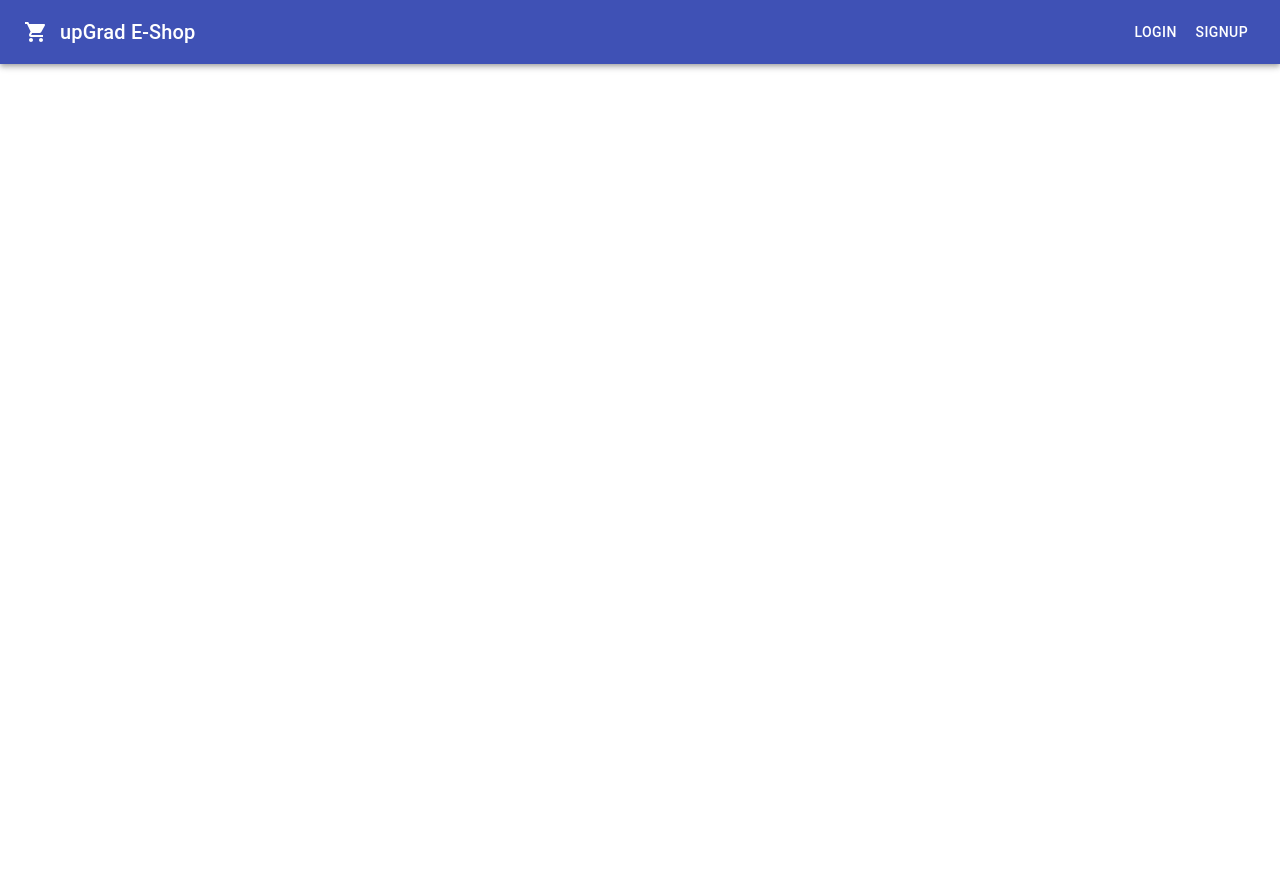
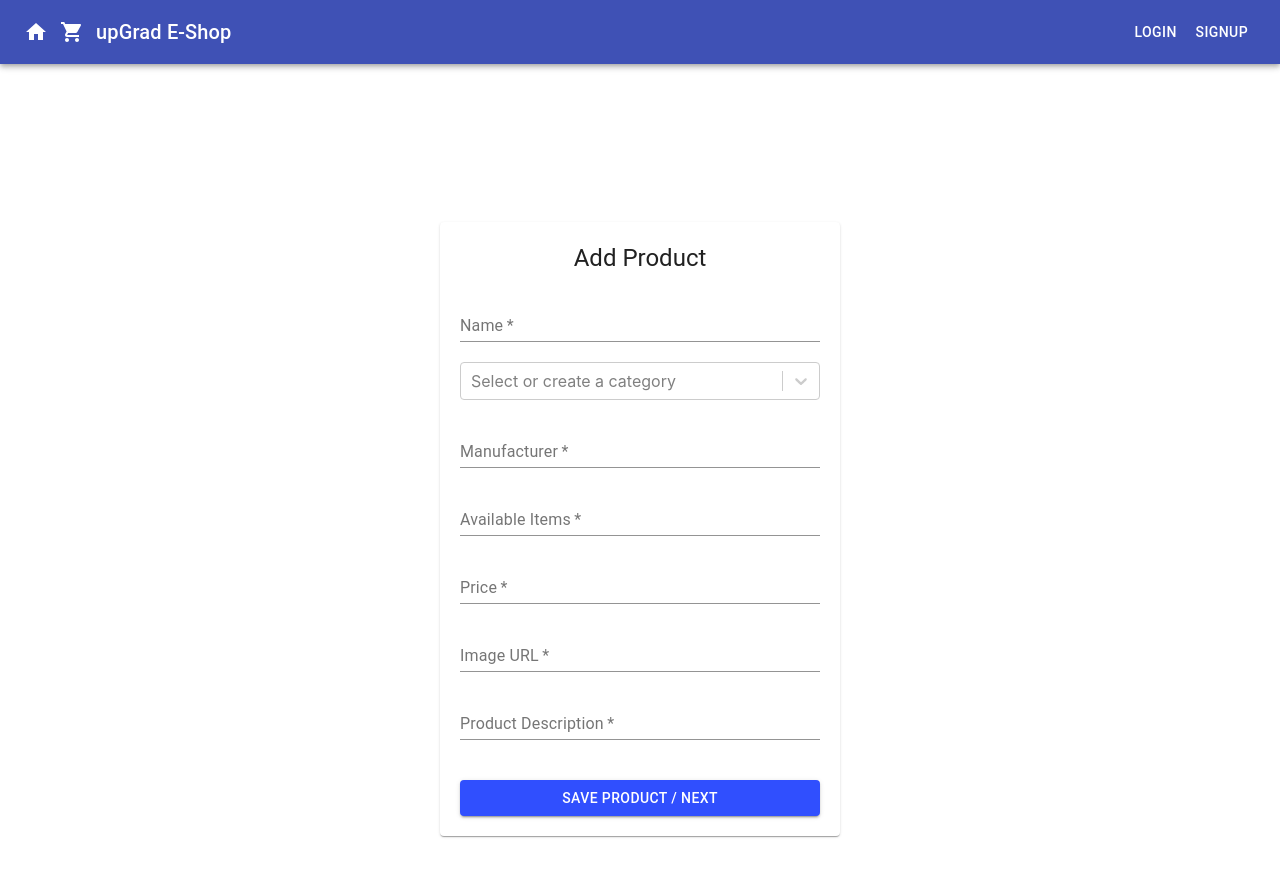
Before and after one commit to Samia-20/react-shopping-app, a React (Create React App) app: page /add-products in a window 1280 px wide. Shown: the top 876 px of the page. Before the commit the page ends 800 px from the top, so only its background shows below. Built offline with nearby package versions, Linux system fonts and the light colour scheme; no server answers.

Commit message:
Backend integration ad add products page

```diff
--- a/package.json
+++ b/package.json
@@ -18,6 +18,7 @@
     "react-router": "^6.21.0",
     "react-router-dom": "^6.21.0",
     "react-scripts": "5.0.1",
+    "react-select": "^5.8.0",
     "react-toastify": "^9.1.3",
     "web-vitals": "^2.1.4"
   },
--- a/src/App.js
+++ b/src/App.js
@@ -7,6 +7,8 @@ import SignUpPage from './components/SignUpPage';
 import ProductsPage from './components/ProductsPage';
 import ProductDetails from './components/ProductDetails';
 import OrderPage from './components/OrderPage';
+import AddProduct from './components/AddProduct';
+import ConfirmOrder from './components/ConfirmOrder';
 
 function App() {
   const [user, setUser] = useState(null);
@@ -30,7 +32,8 @@ function App() {
         <Route path="/products" element={<ProductsPage />} />
         <Route path="/productDetails" element={<ProductDetails />} />
         <Route path="/orders" element={<OrderPage />} />
-        {/* other routes for your application */}
+        <Route path="/add-products" element={<AddProduct />} />
+        <Route path="/confirm-order" element={<ConfirmOrder />} />
       </Routes>
     </BrowserRouter>
   );
--- /dev/null
+++ b/src/components/AddProduct.jsx
@@ -0,0 +1,180 @@
+import React, { useState, useEffect } from 'react';
+import { Paper, Typography, TextField, Button } from '@material-ui/core';
+import { ToastContainer, toast } from 'react-toastify';
+import 'react-toastify/dist/ReactToastify.css';
+import CreatableSelect from 'react-select/creatable';
+import 'react-toastify/dist/ReactToastify.css';
+const AddProduct = ({onStateChange}) => {
+  const [name, setName] = useState('');
+  const [category, setCategory] = useState('');
+  const [selectedCategory, setSelectedCategory] = useState(null);
+  const [manufacturer, setManufacturer] = useState('');
+  const [availableItems, setAvailableItems] = useState('');
+  const [price, setPrice] = useState('');
+  const [imageUrl, setImageUrl] = useState('');
+  const [productDescription, setProductDescription] = useState('');
+  const [categories, setCategories] = useState([]);
+
+  useEffect(() => {
+    // Fetch categories from your API or data source
+    // This is a placeholder - replace with your actual data fetching logic
+    const fetchCategories = async () => {
+      try {
+        const response = await fetch('http://localhost:8080/api/products/categories'); // Replace with your API endpoint
+        const data = await response.json();
+
+        // Format categories for CreatableSelect
+        const formattedCategories = data.map(cat => ({ value: cat, label: cat }));
+        setCategories(formattedCategories);
+      } catch (error) {
+        console.error('Error fetching categories:', error);
+      }
+    };
+
+    fetchCategories();
+  }, []);
+
+
+const handleCategoryChange = (newValue) => {
+    setSelectedCategory(newValue);
+    setCategory(newValue ? newValue.value : ''); // Update your existing category state
+  };
+
+  const submitProduct = async (event) => {
+    event.preventDefault();
+
+    // Define productData at a higher scope
+    const productData = {
+      name,
+      category: selectedCategory ? selectedCategory.value : '',
+      manufacturer,
+      availableItems: parseInt(availableItems, 10), // Ensure this is an integer
+      price: parseFloat(price), // Ensure this is a double
+      imageUrl, // Ensure this field name matches your DTO
+      description: productDescription, // Map to the correct DTO field
+    };
+
+    if (!name || !selectedCategory || !manufacturer || !availableItems || !price) {
+      toast.error('Please enter all required fields!', {
+        // ...existing toast configuration
+      });
+    } else {
+      try {
+        const token = localStorage.getItem('token');
+        const response = await fetch('http://localhost:8080/api/products', {
+          method: 'POST',
+          headers: {
+            'Content-Type': 'application/json',
+            'x-auth-token': token,
+          },
+          body: JSON.stringify(productData),
+        });
+
+        if (!response.ok) {
+          throw new Error('Something went wrong with the request');
+        }
+
+        // Handle the response here
+        const responseData = await response.json();
+        toast('Product added successfully!', {
+          // ...existing toast configuration for success
+        });
+
+        // Use productData here if needed
+        if (typeof onStateChange === 'function') {
+          onStateChange(responseData);
+        }
+
+      } catch (error) {
+        toast.error('Error adding product: ' + error.message, {
+          // ...existing toast configuration for error
+        });
+      }
+    }
+  };
+
+
+
+  return (
+    <div style={{ marginTop: '65px', display: 'flex', alignItems: 'center', justifyContent: 'center', height: '100vh' }}>
+       <ToastContainer
+          position="top-right"
+          autoClose={2000}
+          hideProgressBar={false}
+          newestOnTop={false}
+          closeOnClick
+          rtl={false}
+          pauseOnFocusLoss
+          draggable
+          pauseOnHover
+          theme="light"
+        />
+        {/* Same as */}
+        <ToastContainer />
+      <Paper style={{ padding: 20, maxWidth: 400, width: '100%', boxSizing: 'border-box' }}>
+        <Typography variant="h5" style={{ textAlign: 'center', marginBottom: '20px' }}>Add Product</Typography>
+        <form onSubmit={submitProduct} noValidate autoComplete="off" style={{ display: 'flex', flexDirection: 'column', gap: 20 }}>
+          <TextField
+            label="Name"
+            value={name}
+            onChange={(e) => setName(e.target.value)}
+            required
+            fullWidth
+            placeholder="Name*"
+          />
+           <CreatableSelect
+        isClearable
+        onChange={handleCategoryChange}
+        value={selectedCategory}
+        options={categories} // Provide formatted categories here
+        placeholder="Select or create a category"
+      />
+          <TextField
+            label="Manufacturer"
+            value={manufacturer}
+            onChange={(e) => setManufacturer(e.target.value)}
+            required
+            fullWidth
+            placeholder="Manufacturer*"
+          />
+          <TextField
+            label="Available Items"
+            value={availableItems}
+            onChange={(e) => setAvailableItems(e.target.value)}
+            required
+            fullWidth
+            placeholder="Available Items*"
+          />
+          <TextField
+            label="Price"
+            value={price}
+            onChange={(e) => setPrice(e.target.value)}
+            required
+            fullWidth
+          />
+          <TextField
+            label="Image URL"
+            value={imageUrl}
+            onChange={(e) => setImageUrl(e.target.value)}
+            required
+            fullWidth
+            placeholder="Land Mark"
+          />
+          <TextField
+            label="Product Description"
+            value={productDescription}
+            onChange={(e) => setProductDescription(e.target.value)}
+            required
+            fullWidth
+            placeholder="Product Description*"
+          />
+
+          <Button type="submit" color="primary" variant="contained" style={{ backgroundColor: '#304FFE', marginTop: '20px' }}>SAVE PRODUCT / NEXT</Button>
+        </form>
+
+      </Paper>
+    </div>
+  );
+};
+
+export default AddProduct;
--- a/src/components/NavBar.jsx
+++ b/src/components/NavBar.jsx
@@ -1,40 +1,78 @@
 // NavBar.js
-import React from 'react';
-import { AppBar, Toolbar, IconButton, Button, Typography } from '@material-ui/core';
+import React, { useState } from 'react';
+import { AppBar, Toolbar, IconButton, Button, Typography, TextField } from '@material-ui/core';
 import ShoppingCartIcon from '@material-ui/icons/ShoppingCart';
-import { Link } from 'react-router-dom';
-import { useNavigate } from 'react-router-dom';
+import HomeIcon from '@material-ui/icons/Home';
+import { Link, useNavigate } from 'react-router-dom';
+import InputAdornment from '@material-ui/core/InputAdornment';
+import SearchIcon from '@material-ui/icons/Search';
 
 const NavBar = ({ user, onLogout }) => {
   const navigate = useNavigate();
+  const [searchTerm, setSearchTerm] = useState('');
 
   const handleLogout = () => {
-    onLogout(); // This function should handle the logout logic and update the 'user' state
+    onLogout();
     navigate('/login');
   };
+
+  const handleSearch = (event) => {
+    // Implement search functionality here
+    console.log(searchTerm);
+  };
+  console.log('User info:', user);
 
   return (
     <AppBar position="static">
       <Toolbar>
+        <IconButton edge="start" color="inherit" aria-label="home" component={Link} to="/">
+          <HomeIcon />
+        </IconButton>
         <IconButton edge="start" color="inherit" aria-label="menu">
           <ShoppingCartIcon />
         </IconButton>
         <Typography variant="h6" style={{ flexGrow: 1 }}>
           upGrad E-Shop
         </Typography>
+        {user ? (
+        <TextField
+        label="Search"
+        variant="outlined"
+        size="small"
+        style={{
+          marginRight: '400px',
+          backgroundColor: '#fff', // Assuming a white background
+          borderRadius: '4px', // Rounded corners
+          border: '1px solid #ced4da', // Light gray border
+        }}
+        InputProps={{
+          style: {
+            height: '35px', // Adjust height as needed
+            padding: '10px', // Add padding
+          },
+          endAdornment: (
+            <InputAdornment position="end">
+              <IconButton>
+                <SearchIcon />
+              </IconButton>
+            </InputAdornment>
+          )
+        }}
+        onChange={(e) => setSearchTerm(e.target.value)}
+        onKeyPress={(e) => e.key === 'Enter' && handleSearch(e)}
+      />
+        ) : null}
         {!user ? (
-          // Display when no user is logged in
           <>
             <Button color="inherit" component={Link} to="/login">Login</Button>
             <Button color="inherit" component={Link} to="/signup">Signup</Button>
           </>
         ) : (
-          // Display when a user is logged in
           <>
             <Button color="inherit" onClick={handleLogout}>Logout</Button>
-            {user.isAdmin && <Button color="inherit" component={Link} to="/add-products">Add Products</Button>}
-            {!user.isAdmin && <Button color="inherit" component={Link} to="/my-orders">My Orders</Button>}
-            {/* Include other links that a logged-in user should see */}
+            {user?.roles?.includes('ADMIN') && (
+  <Button color="inherit" component={Link} to="/add-products">Add Products</Button>
+)}
           </>
         )}
       </Toolbar>
--- a/src/components/ProductsPage.jsx
+++ b/src/components/ProductsPage.jsx
@@ -23,7 +23,7 @@ const ProductsGrid = () => {
   const [selectedCategory, setSelectedCategory] = useState('all');
   const [sortOption, setSortOption] = useState('default');
   useEffect(() => {
-    fetch('https://fakestoreapi.com/products')
+    fetch('http://localhost:8080/api/products')
       .then(res => res.json())
       .then(response => {
         setProducts(response);
```
Also changed, not shown: src/components/AddressBar.jsx (+21 -7 lines), src/components/SignInPage.jsx (+29 -6 lines), src/components/SignUpPage.jsx (+44 -6 lines), 1 other file (tests, documents, lock files or other folders).
